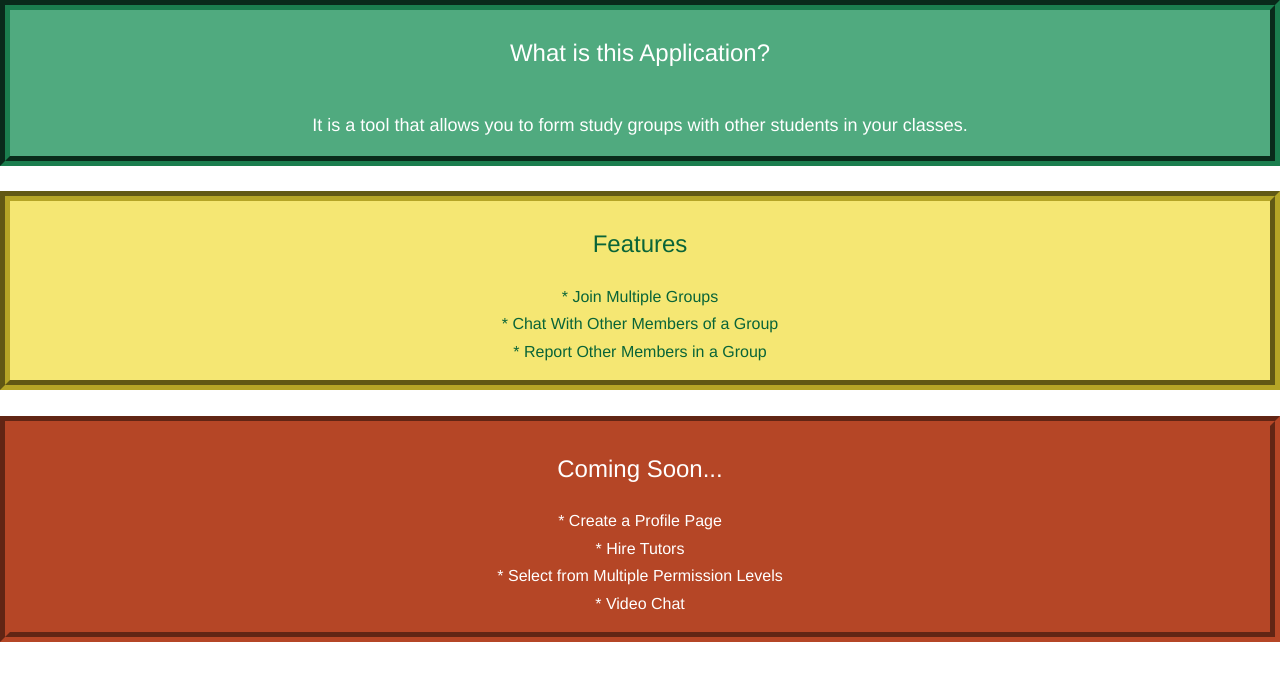
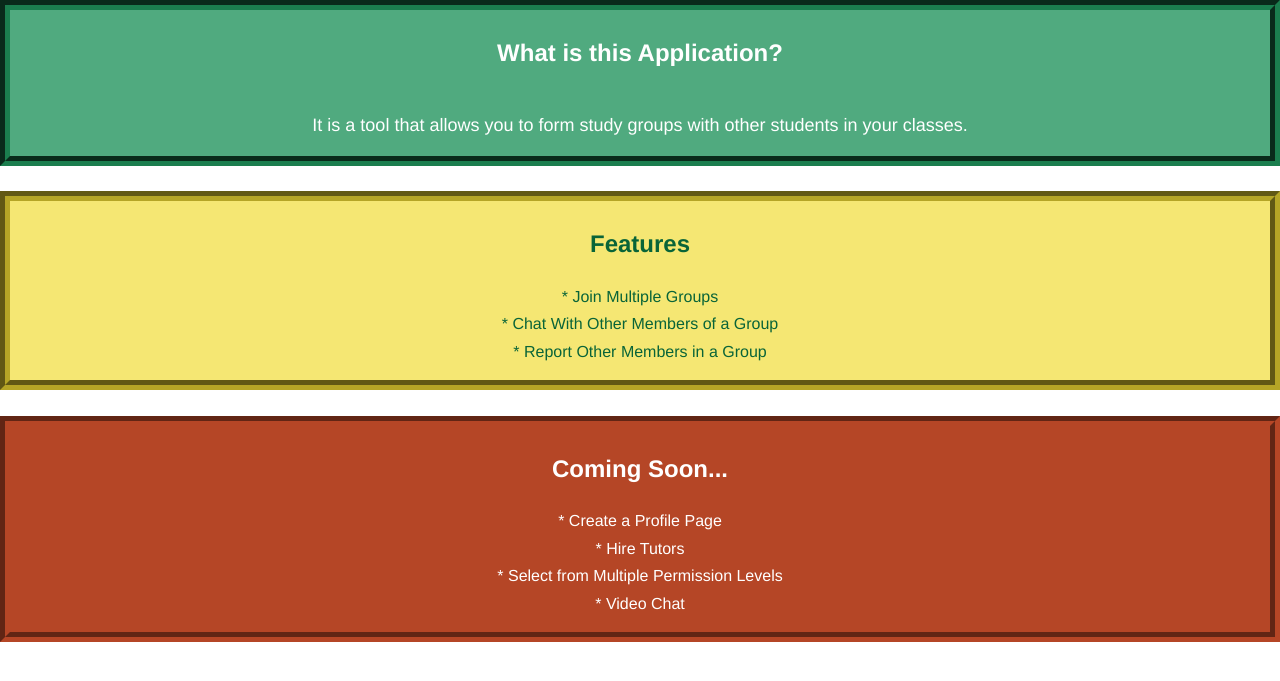
Before and after one commit to tcampbell442/MyStudyGroupPlanner, a Django app: template myStudyGroupPlanner/static/templates/frontPage.html in a window 1280 px wide. Shown: the top 681 px of the page. Run offline with Django 3.2, Linux system fonts and the light colour scheme; the template is opened without the code that fills it, so the values that code supplies are empty; some libraries are stand-ins or nearby versions.

Commit message:
Bolded titles in front page.

```diff
--- a/myStudyGroupPlanner/static/templates/frontPage.html
+++ b/myStudyGroupPlanner/static/templates/frontPage.html
@@ -45,7 +45,7 @@
 
   <!-- First Container -->
   <div class="container-fluid bg-1 text-center">
-    <h3 class="margin">What is this Application?</h3>
+    <h3 class="margin"><b>What is this Application?</b></h3>
     <h4><br>It is a tool that allows you to form study groups with other students in your classes.</h4>
   </div>
 
@@ -53,7 +53,7 @@
 
   <!-- Second Container -->
   <div class="container-fluid bg-2 text-center">
-    <h3 class="margin">Features</h3>
+    <h3 class="margin"><b>Features</b></h3>
     <h5>
       <p>* Join Multiple Groups</p>
       <p>* Chat With Other Members of a Group</p>
@@ -65,7 +65,7 @@
   <br>
   <!-- Third Container -->
   <div class="container-fluid bg-3 text-center">
-    <h3 class="margin">Coming Soon...</h3>
+    <h3 class="margin"><b>Coming Soon...</b></h3>
     <h5>
     <p>* Create a Profile Page</p>
     <p>* Hire Tutors</p>
```
